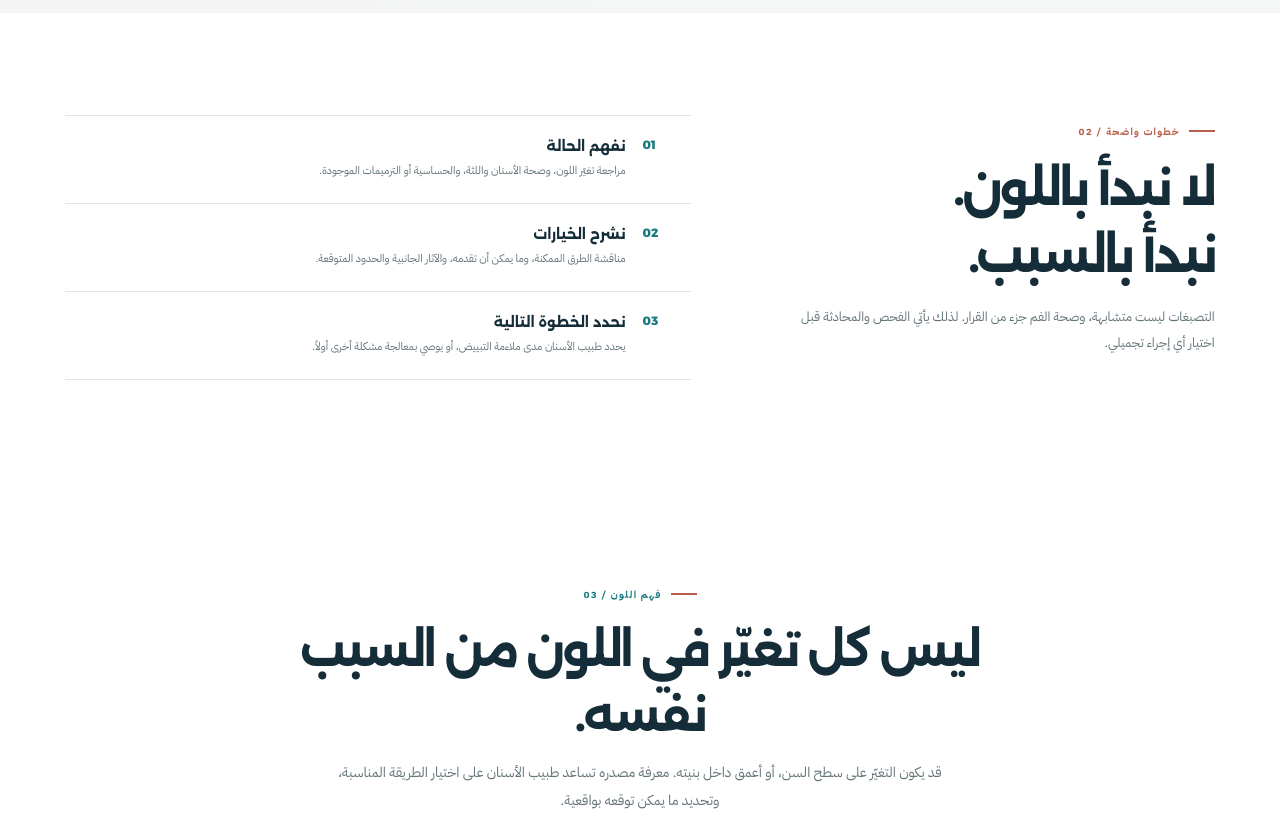
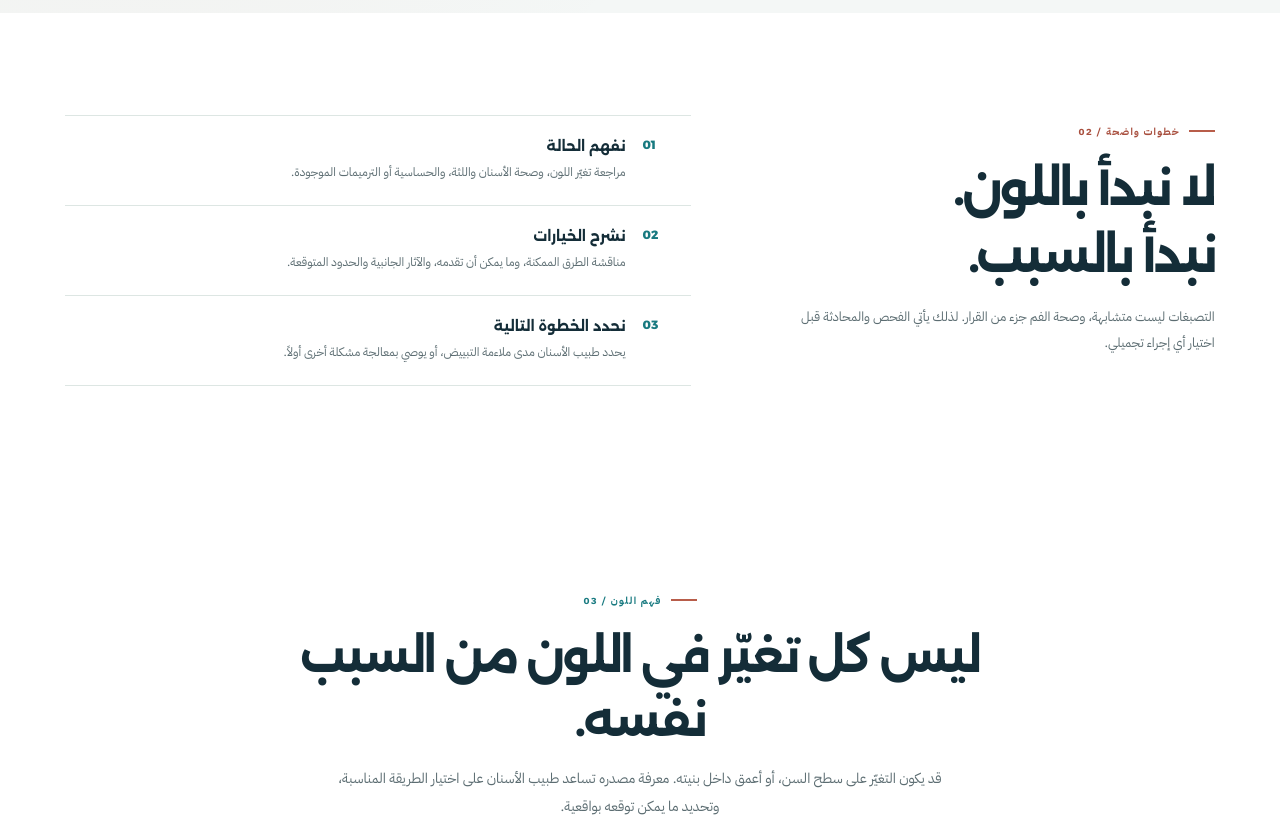
Before and after one commit to shoppingmr4-dev/elite-dental-demo, a website: page whitening-2026.html in a window 1280 px wide. Shown: the part 1000-1824 px from the top of the page. Drawn offline with Linux system fonts and the light colour scheme.

Commit message:
Improve text contrast and small-print readability across landing page

```diff
--- a/whitening-2026.html
+++ b/whitening-2026.html
@@ -17,7 +17,7 @@
 <style>
 :root{
  --canvas:#F4F7F6;--paper:#FFFFFF;--white:#FFFFFF;--ink:#142D38;--ink2:#304A54;
- --muted:#64757A;--line:#DDE6E3;--blue:#187A80;--blue-deep:#115A60;
+ --muted:#5C6D72;--line:#DDE6E3;--blue:#187A80;--blue-deep:#115A60;
  --coral:#B85D4A;--lime:#E3F2E9;--wa:#25D366;--wa-ink:#073A26;
  --display:"Alexandria","IBM Plex Sans Arabic",Tahoma,sans-serif;
  --body:"IBM Plex Sans Arabic","Alexandria",Tahoma,sans-serif;
@@ -94,14 +94,14 @@ img{display:block;max-width:100%}
 .section{padding-block:clamp(65px,8vw,108px)}
 .approach{background:var(--paper)}
 .approach-grid{display:grid;grid-template-columns:minmax(0,.82fr) minmax(0,1.18fr);gap:clamp(35px,7vw,95px);align-items:start}
-.approach-intro .eyebrow{color:var(--coral)}
+.approach-intro .eyebrow{color:#A84E3D}
 .approach h2{max-width:500px;margin:16px 0 14px;font-family:var(--display);font-size:clamp(27px,4vw,48px);line-height:1.4;letter-spacing:-.06em}
 .approach-intro p{max-width:430px;margin:0;color:var(--muted);font-size:13px;line-height:2}
 .step-list{border-top:1px solid var(--line)}
 .step{display:grid;grid-template-columns:48px minmax(0,1fr);gap:17px;padding:21px 0;border-bottom:1px solid var(--line)}
 .step-no{font-family:var(--display);font-size:12px;font-weight:800;color:var(--blue);direction:ltr}
 .step h3{margin:0 0 6px;font-family:var(--display);font-size:14px}
-.step p{margin:0;color:var(--muted);font-size:11px;line-height:1.9}
+.step p{margin:0;color:var(--muted);font-size:12px;line-height:1.9}
 .contact-section{padding:0 0 72px;background:var(--paper)}
 .contact-band{display:grid;grid-template-columns:minmax(0,.9fr) minmax(0,1.1fr);align-items:center;gap:clamp(24px,4vw,52px);padding:clamp(24px,4.2vw,42px);background:var(--ink);color:#FFFFFF;border-radius:8px 30px 8px 30px}
 .contact-eyebrow{display:inline-block;margin-bottom:11px;color:#A9DCD2;font-size:9px;font-weight:800;letter-spacing:.14em;direction:ltr}
@@ -116,7 +116,7 @@ img{display:block;max-width:100%}
 .contact-submit:hover{background:var(--blue-deep);transform:translateY(-1px)}
 .contact-submit:active{transform:translateY(0) scale(.985)}
 .contact-submit svg{width:16px;height:16px}
-.inquiry-status{grid-column:1/-1;min-height:18px;margin:0;color:rgba(255,255,255,.84);font-size:10px;line-height:1.8}
+.inquiry-status{grid-column:1/-1;min-height:18px;margin:0;color:rgba(255,255,255,.9);font-size:11px;line-height:1.8}
 .inquiry-message{grid-column:1/-1;width:100%;min-height:75px;padding:11px;border:1px solid rgba(255,255,255,.25);border-radius:9px;background:rgba(255,255,255,.08);color:#FFFFFF;font:inherit;font-size:11px;line-height:1.8;resize:vertical}
 .inquiry-message[hidden]{display:none}
 
@@ -166,7 +166,7 @@ img{display:block;max-width:100%}
 .faq-item summary:focus-visible{outline-offset:2px;border-radius:5px}
 .faq-answer{max-width:790px;padding:0 3px 20px;color:var(--muted);font-size:13px;line-height:2}
 .faq-answer a{color:var(--blue-deep);text-decoration:underline;text-underline-offset:3px}
-.reference-note{max-width:900px;margin:30px auto 0;color:var(--muted);font-size:10px;line-height:1.9}
+.reference-note{max-width:900px;margin:30px auto 0;color:var(--muted);font-size:11px;line-height:1.9}
 .reference-note a{color:var(--blue-deep);text-decoration:underline;text-underline-offset:3px}
 @media(max-width:850px){
  .options-grid{grid-template-columns:1fr 1fr}
```
